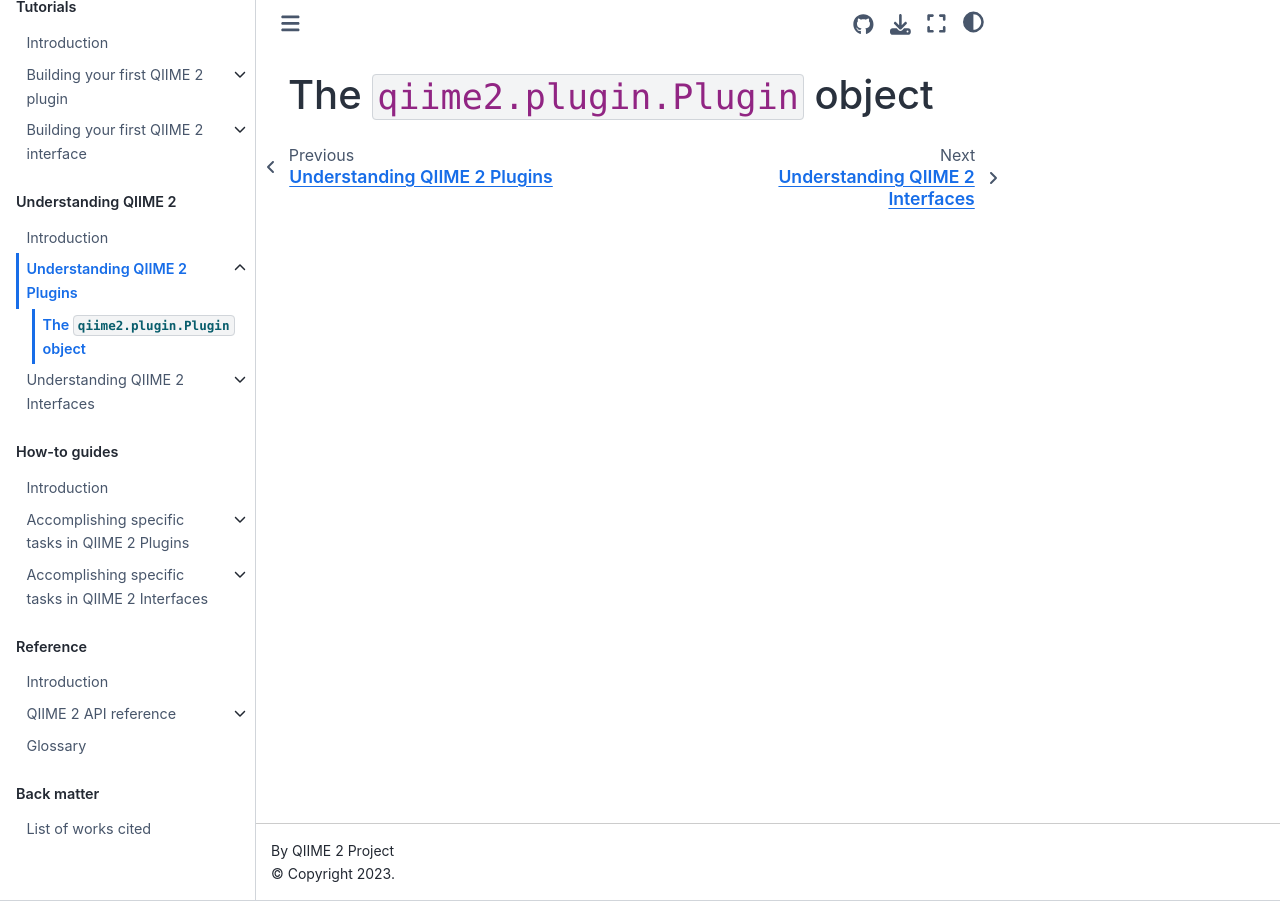
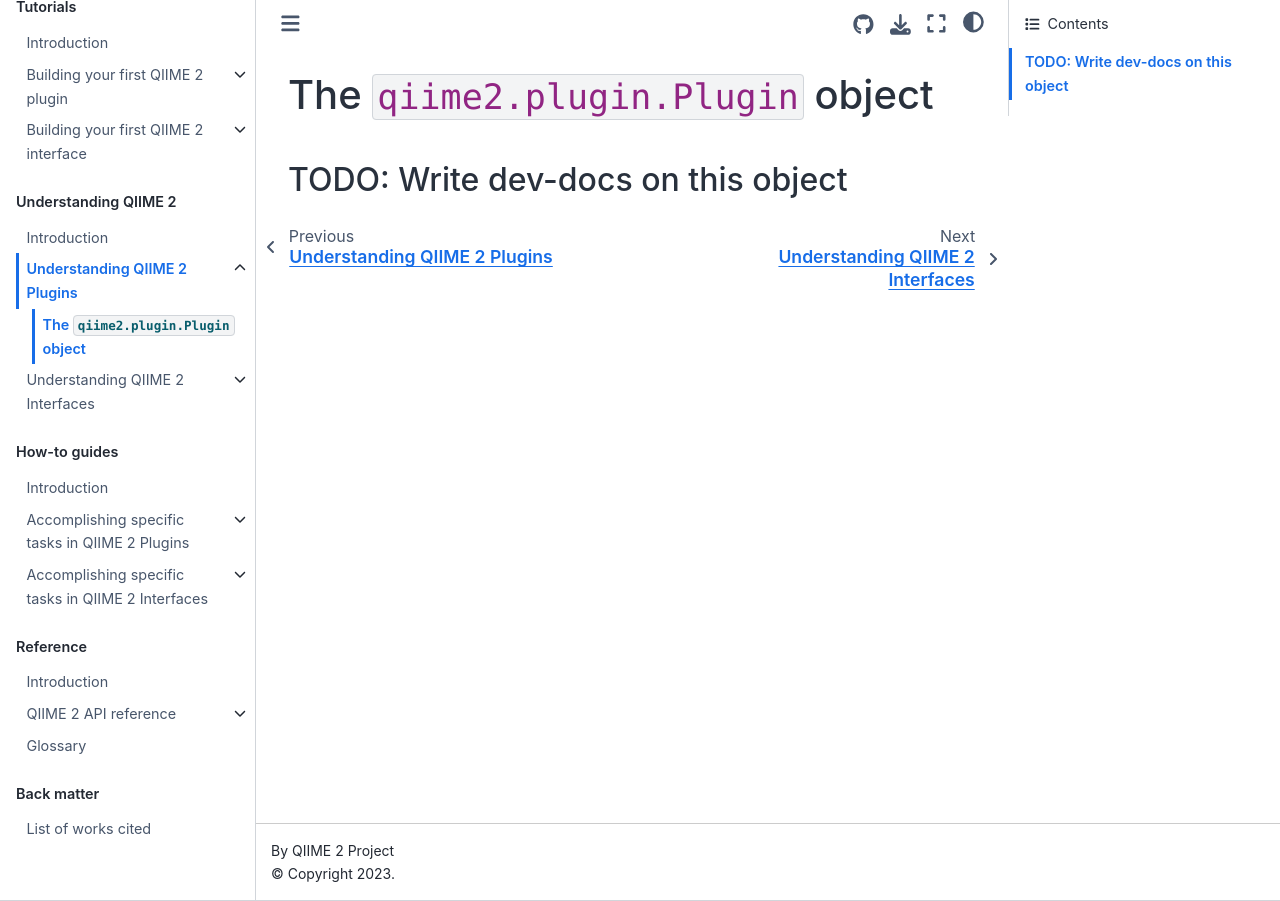
Before and after one commit to caporaso-lab/developing-with-qiime2, a Jupyter Book: the page built from book/20-understanding/10-plugins/10-plugin.md, in a window 1280 px wide. Built offline with Jupyter Book 1.0.4 settings and Sphinx 7.4.7 and the Sphinx Book theme 1.1.4, drawn with Linux system fonts in a browser that asks for light colours.

Commit message:
SQUASH: Todos

```diff
--- a/book/20-understanding/10-plugins/10-plugin.md
+++ b/book/20-understanding/10-plugins/10-plugin.md
@@ -1 +1,3 @@
 # The `qiime2.plugin.Plugin` object
+
+## TODO: Write dev-docs on this object
```
Also changed, not shown: book/20-understanding/20-interfaces/10-plugin-manager.md (+2 -0 lines).
